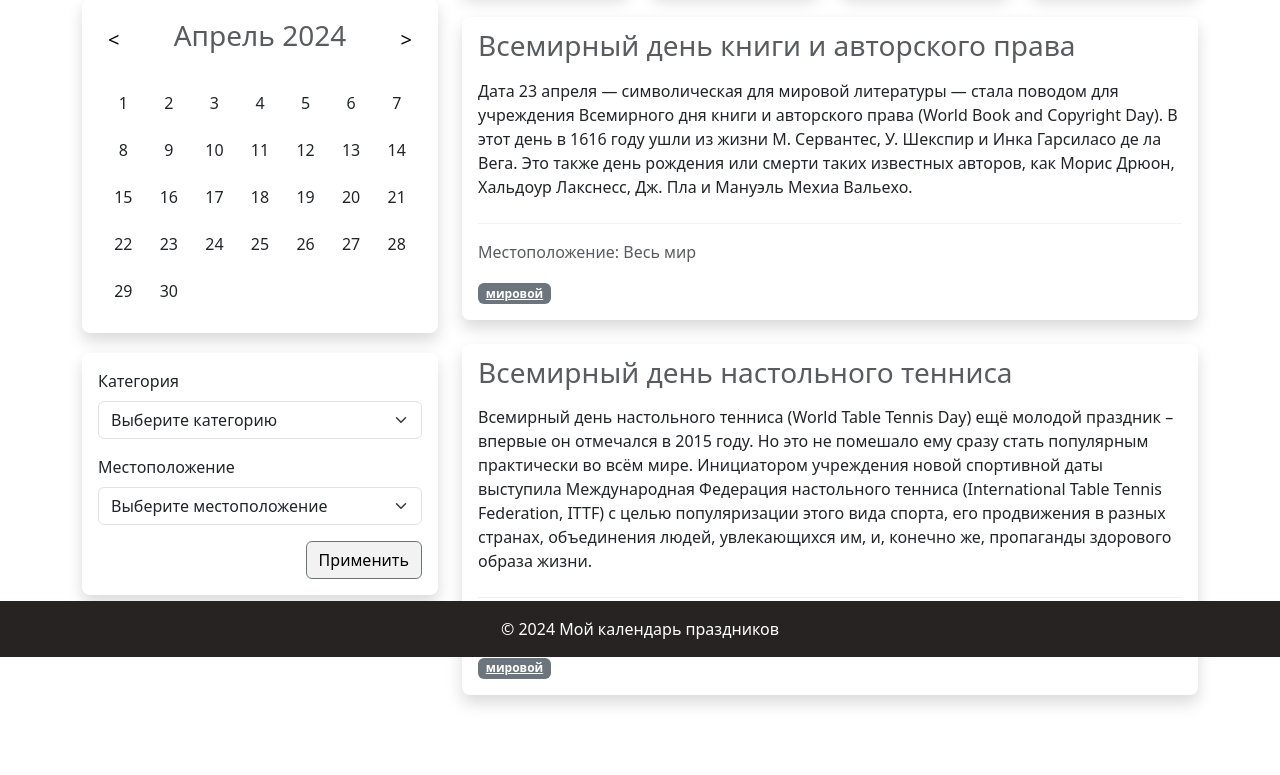
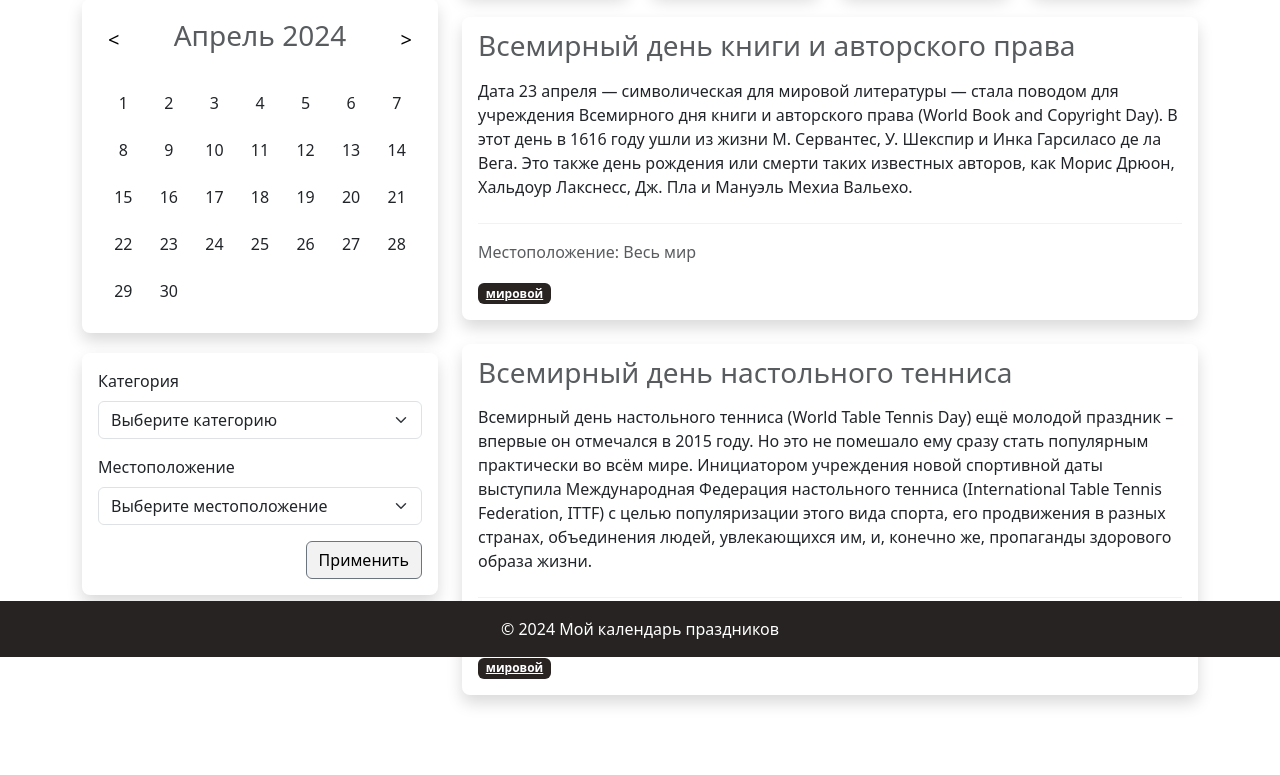
Before and after one commit to ronnyscale/eholidays, a Django app: page / in a window 1280 px wide. Shown: the part 143-918 px from the top of the page. Run offline with Django 4.2, Linux system fonts and the light colour scheme; data comes from the database, SQL or seed files in the repository; both versions use the stored data as it was after the commit.

Commit message:
edit color of buttons

```diff
--- a/holiday_calendar/calendar_app/templates/calendar_app/holiday_detail.html
+++ b/holiday_calendar/calendar_app/templates/calendar_app/holiday_detail.html
@@ -14,7 +14,7 @@
                 <p class="card-text">Местоположение: {{ holiday.location }}</p>
                 <div class="mt-3">
                     {% for hashtag in holiday.hashtags.all %}
-                        <a href="{% url 'holidays_by_hashtag' hashtag=hashtag.slug %}" class="badge bg-secondary">{{ hashtag.name }}</a>
+                        <a href="{% url 'holidays_by_hashtag' hashtag=hashtag.slug %}" class="badge bg-custom">{{ hashtag.name }}</a>
                     {% endfor %}
                 </div>
             </div>
--- a/holiday_calendar/calendar_app/templates/calendar_app/holidays_by_hashtag.html
+++ b/holiday_calendar/calendar_app/templates/calendar_app/holidays_by_hashtag.html
@@ -17,7 +17,7 @@
 
                         <div class="mt-3">
                             {% for hashtag in holiday.hashtags.all %}
-                                <a href="{% url 'holidays_by_hashtag' hashtag=hashtag.slug %}" class="badge bg-secondary">{{ hashtag.name }}</a>
+                                <a href="{% url 'holidays_by_hashtag' hashtag=hashtag.slug %}" class="badge bg-custom">{{ hashtag.name }}</a>
                             {% endfor %}
                         </div>
                         <p class="card-text text-right" style="text-align: right;">{{ holiday.date }}</p>
--- a/holiday_calendar/calendar_app/templates/calendar_app/index.html
+++ b/holiday_calendar/calendar_app/templates/calendar_app/index.html
@@ -114,7 +114,7 @@
                         <p class="card-text text-muted">Местоположение: {{ holiday.location }}</p>
                         <div class="mt-3">
                             {% for hashtag in holiday.hashtags.all %}
-                                <a href="{% url 'holidays_by_hashtag' hashtag=hashtag.slug %}" class="badge bg-secondary">{{ hashtag.name }}</a>
+                                <a href="{% url 'holidays_by_hashtag' hashtag=hashtag.slug %}" class="badge bg-custom">{{ hashtag.name }}</a>
                             {% endfor %}
                         </div>
                     </div>
```
Also changed, not shown: holiday_calendar/db.sqlite3.
